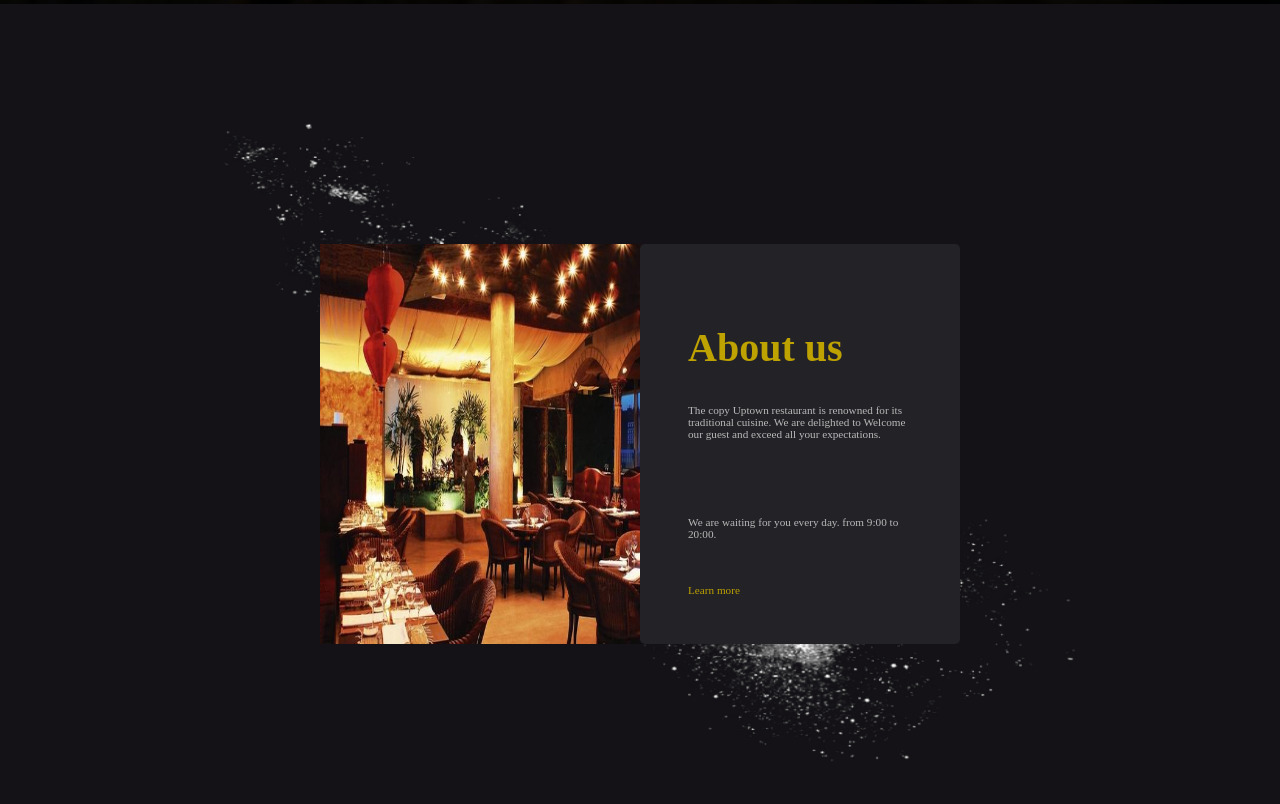
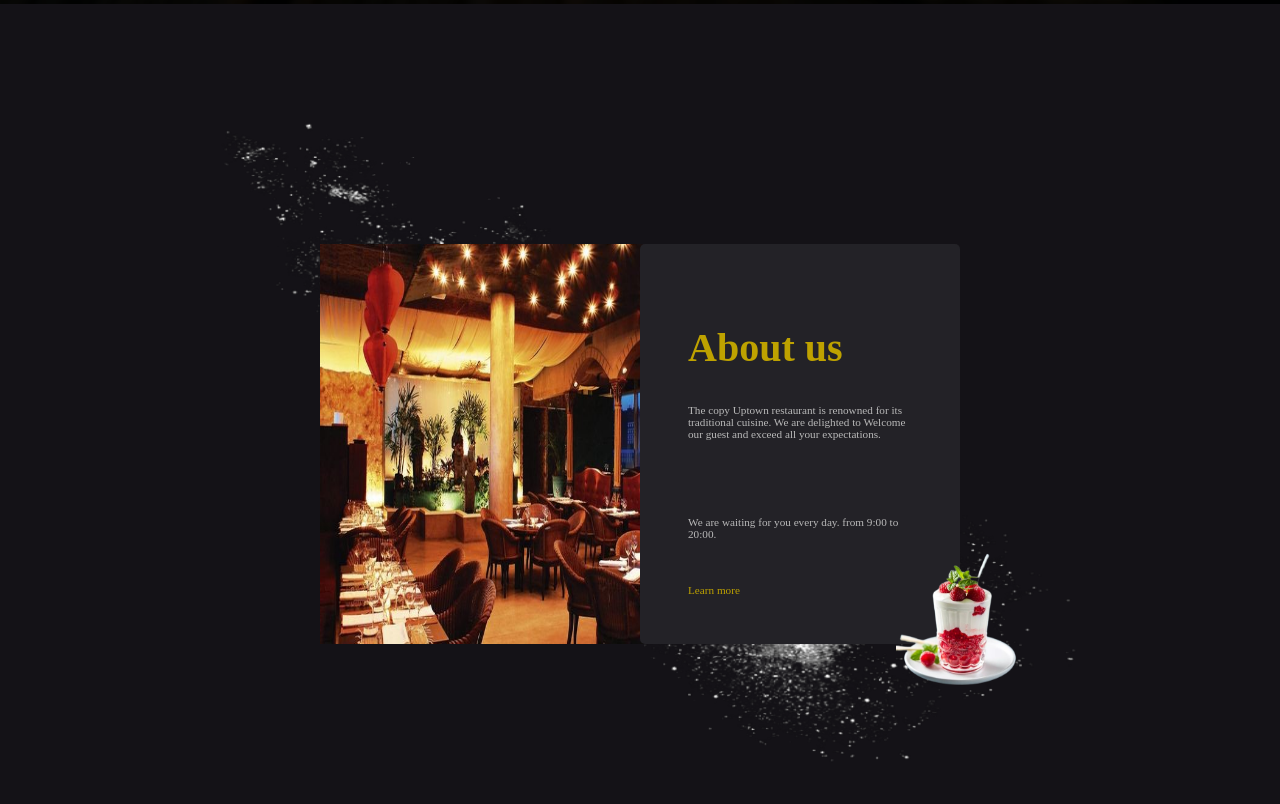
Before and after one commit to DonShanilka/UpTownResturant, a plain HTML site: page index.html in a window 1280 px wide. Shown: the part 796-1600 px from the top of the page. Drawn offline with Linux system fonts and the light colour scheme; a web font is replaced by a local one.

Commit message:
about page image add

```diff
--- a/Assets/Style/aboutPage.css
+++ b/Assets/Style/aboutPage.css
@@ -77,3 +77,12 @@
     top: 10%;
     left: 15%;
 }
+
+.drink-img {
+    width: 10%;
+    height: 30%;
+    position: absolute;
+    top: 60%;
+    left: 70%;
+    z-index: 7;
+}
--- a/index.html
+++ b/index.html
@@ -59,6 +59,7 @@
             <img src="/Assets/image/aboutPage-img/aboutPage Main image.jpg" alt="" class="about-page-main-img">
             <img src="/Assets/image/aboutPage-img/aboutBackground-removebg-preview.png" alt="" class="about-background-img">
             <img src="/Assets/image/aboutPage-img/aboutBackground-removebg-preview.png" alt="" class="about-background-img-2">
+            <img src="/Assets/image/aboutPage-img/download__1_-removebg-preview-drink.png" alt="" class="drink-img">
             <div class="about-details-rect">
                 <h3>About us</h3>
                 <p class="main-para">The copy Uptown restaurant is renowned for its traditional cuisine.
```
Also changed, not shown: Assets/image/aboutPage-img/download__1_-removebg-preview-drink.png (added).
